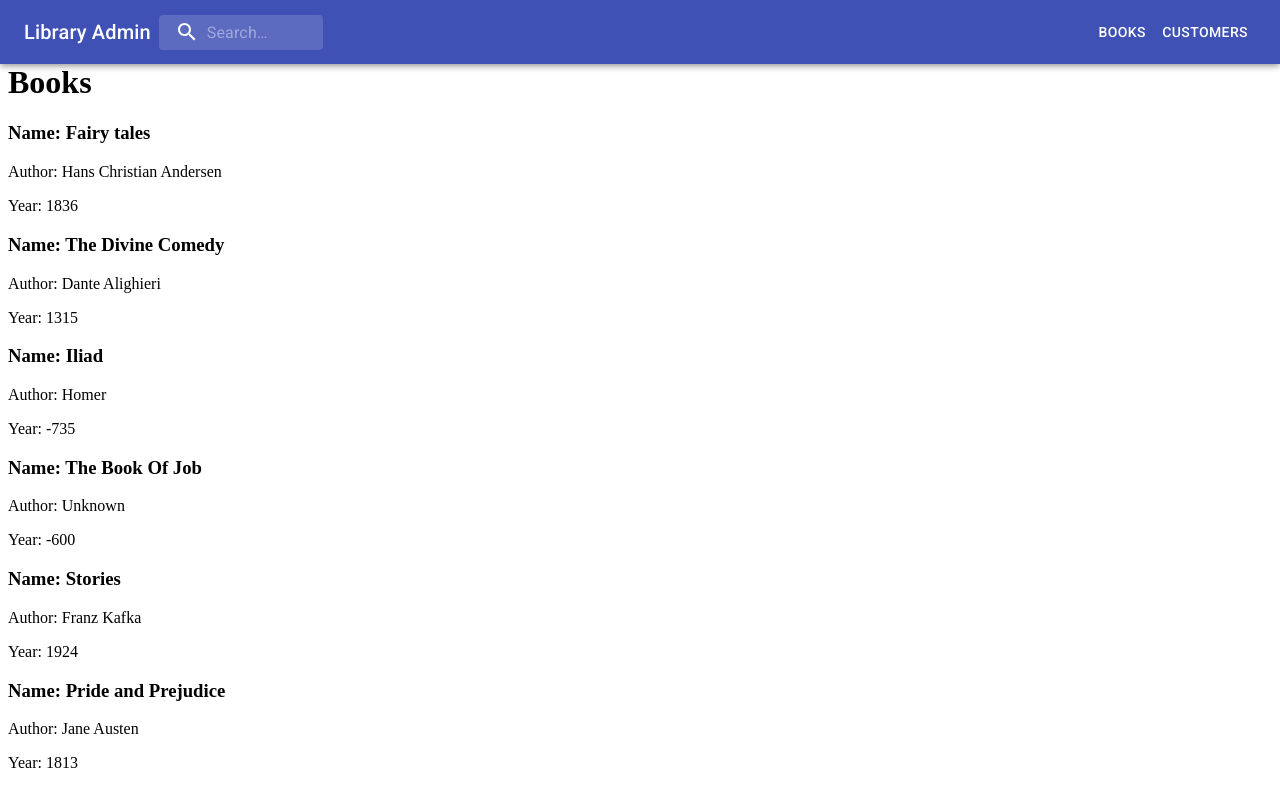
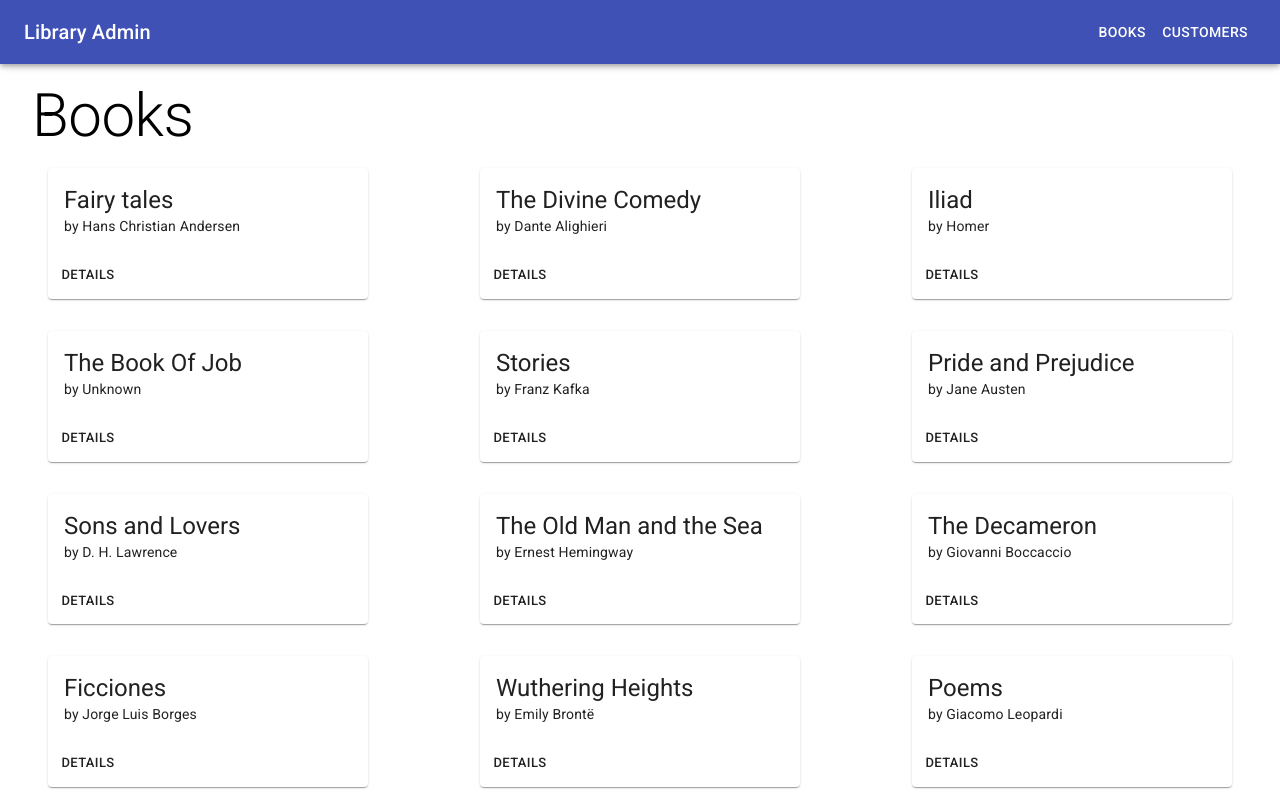
Before and after one commit to Istuk/library-example, a React (Create React App) app: page /books in a window 1280 px wide. Shown: the top 793 px of the page. Built offline with nearby package versions, Linux system fonts and the light colour scheme; data requests are answered from the project's data file.

Commit message:
Adding Styling to Books Index

```diff
--- a/src/App.tsx
+++ b/src/App.tsx
@@ -10,7 +10,7 @@ import { makeStyles } from '@material-ui/styles';
 
 const useStyles = makeStyles({
   marginTop: {
-    marginTop: '64px'
+    marginTop: '80px'
   }
 })
 
--- a/src/components/AppNavigation.tsx
+++ b/src/components/AppNavigation.tsx
@@ -36,22 +36,6 @@ const useStyles = makeStyles((theme) => ({
     display: 'flex',
     alignItems: 'center',
     justifyContent: 'center',
-  },
-  inputRoot: {
-    color: 'inherit',
-  },
-  inputInput: {
-    padding: theme.spacing(1, 1, 1, 0),
-    // vertical padding + font size from searchIcon
-    paddingLeft: `calc(1em + ${theme.spacing(4)}px)`,
-    transition: theme.transitions.create('width'),
-    width: '100%',
-    [theme.breakpoints.up('sm')]: {
-      width: '12ch',
-      '&:focus': {
-        width: '20ch',
-      },
-    }
   }
 }));
 
@@ -68,19 +52,6 @@ export default function AppNavigation() {
         <Typography variant="h6">
           Library Admin
         </Typography>
-        <div className={classes.search}>
-          <div className={classes.searchIcon}>
-            <SearchIcon />
-          </div>
-          <InputBase
-            placeholder="Search…"
-            classes={{
-              root: classes.inputRoot,
-              input: classes.inputInput,
-            }}
-            inputProps={{ 'aria-label': 'search' }}
-          />
-        </div>
         <div className={classes.grow} />
         <Button color="inherit" onClick={handleBooksClick}>Books</Button>
         <Button color="inherit" onClick={handleCustomersClick}>Customers</Button>
--- /dev/null
+++ b/src/components/BookPreview.tsx
@@ -0,0 +1,38 @@
+import React, { useCallback } from 'react';
+import { Button, Card, CardActions, CardContent, Typography } from '@material-ui/core';
+import { useHistory } from 'react-router';
+import { makeStyles } from '@material-ui/styles';
+
+const useStyles = makeStyles({
+  root: {
+    width: '320px',
+    margin: '16px'
+  }
+})
+
+export default function BookPreview(props: {book: Book}) {
+  const {book} = props;
+  const history = useHistory();
+
+  const classes = useStyles();
+
+  const handleDetails = useCallback(() => {
+    history.push(`/book/${book.id}`);
+  }, [history, book])
+
+  return (
+    <Card className={classes.root}>
+      <CardContent>
+        <Typography variant="h5" component="h2">
+          {book.title}
+        </Typography>
+        <Typography variant="body2" component="p">
+          by {book.author}
+        </Typography>
+      </CardContent>
+      <CardActions>
+        <Button size="small" onClick={handleDetails}>Details</Button>
+      </CardActions>
+    </Card>
+  )
+}
--- a/src/features/bookSearch/BooksList.tsx
+++ b/src/features/bookSearch/BooksList.tsx
@@ -1,6 +1,16 @@
 import { useAppDispatch, useAppSelector } from 'app/hooks';
 import React, { useEffect } from 'react';
 import { loadBooks, selectBooksIndex } from './booksIndexSlice';
+import BookPreview from 'components/BookPreview';
+import { makeStyles } from '@material-ui/core';
+
+const useStyles = makeStyles({
+  root: {
+    display: 'flex',
+    flexWrap: 'wrap',
+    justifyContent: 'space-between'
+  }
+})
 
 export default function BooksList() {
   const {
@@ -9,6 +19,8 @@ export default function BooksList() {
   } = useAppSelector(selectBooksIndex);
   const dispatch = useAppDispatch();
 
+  const classes = useStyles();
+
   useEffect(() => {
     dispatch(loadBooks())
   }, [dispatch])
@@ -16,15 +28,11 @@ export default function BooksList() {
   if (loading) return <span>Loading...</span>
 
   const bookList = books.map((book) => (
-    <div>
-      <h3>Name: {book.title}</h3>
-      <p>Author: {book.author}</p>
-      <p>Year: {book.year}</p>
-    </div>
+    <BookPreview book={book} />
   ));
 
   return (
-    <div>
+    <div className={classes.root}>
       {bookList}
     </div>
   )
--- a/src/views/BooksView.tsx
+++ b/src/views/BooksView.tsx
@@ -1,11 +1,14 @@
 import React from 'react';
 import BooksList from 'features/bookSearch/BooksList';
+import { Container, Typography } from '@material-ui/core';
 
 export default function BooksView() {
   return (
-    <div>
-      <h1>Books</h1>
+    <Container>
+      <Typography variant="h2">
+        Books
+      </Typography>
       <BooksList />
-    </div>
+    </Container>
   )
 }
```
